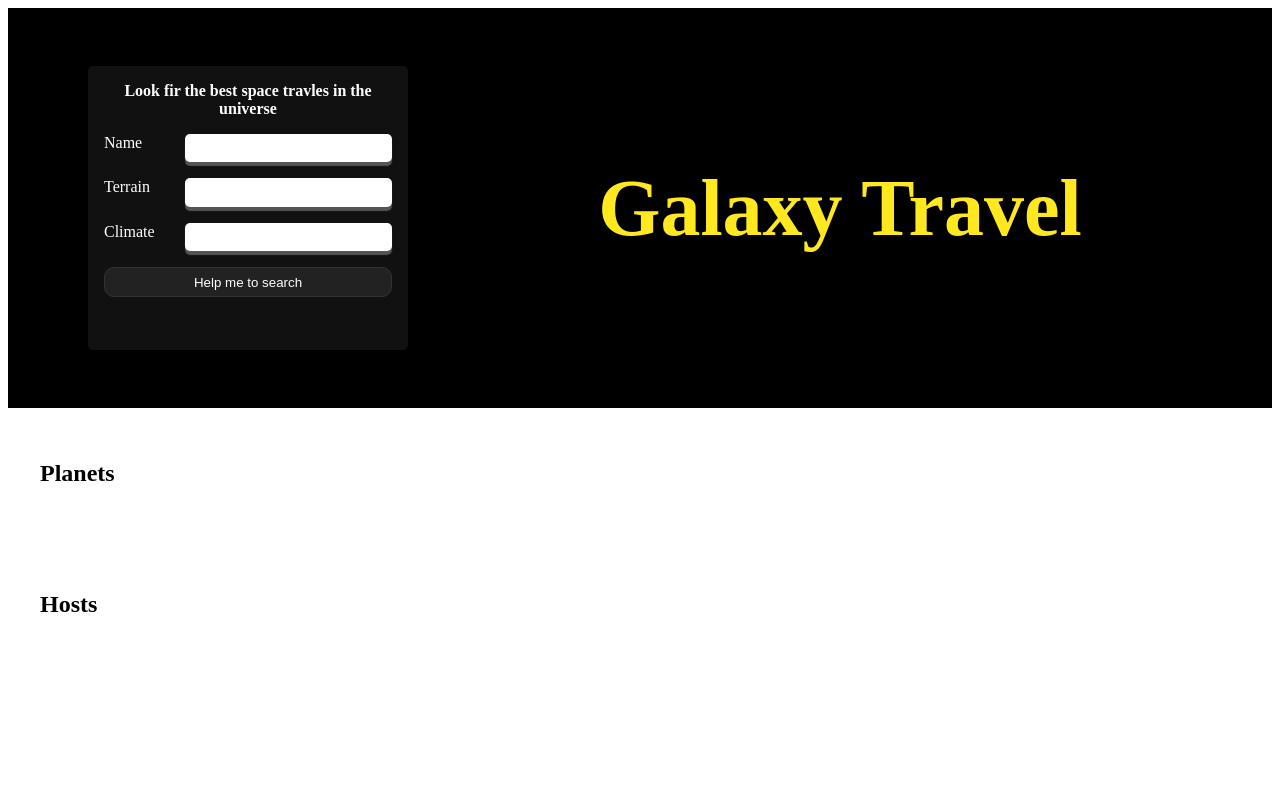
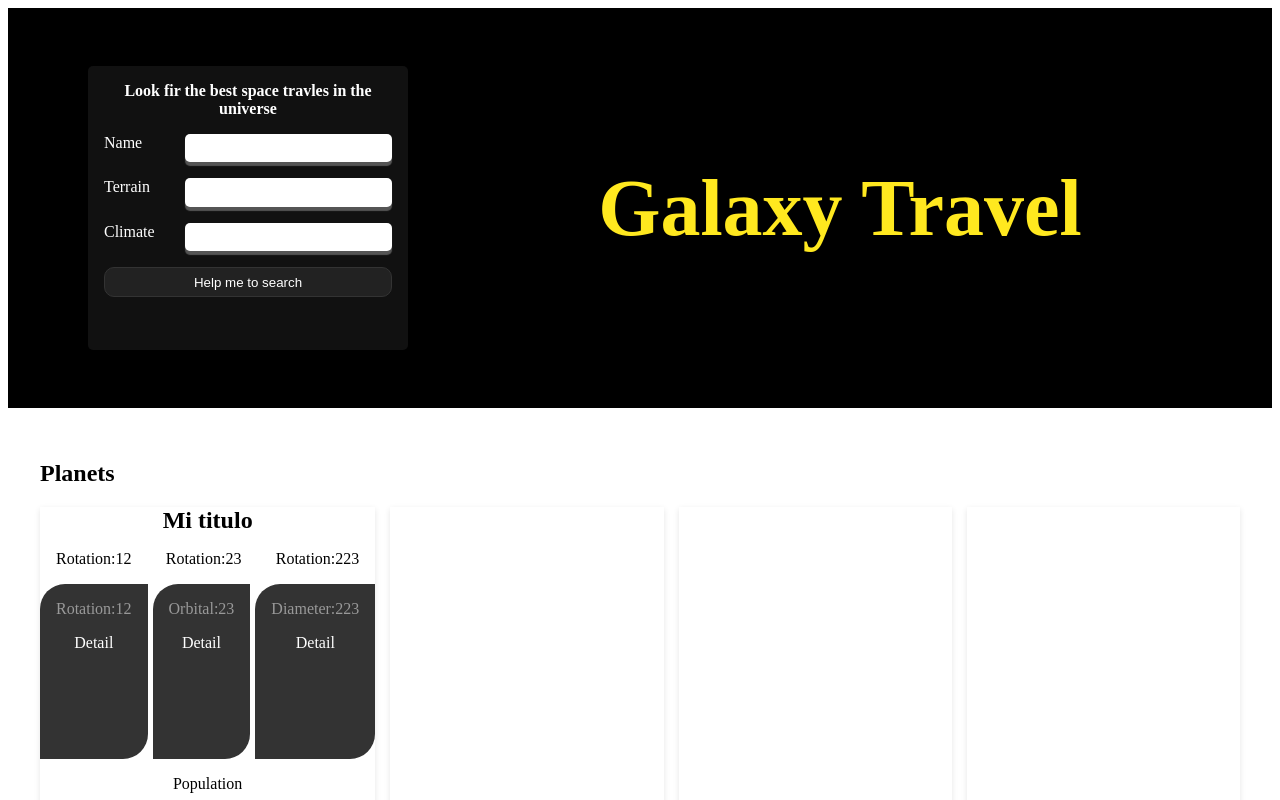
Before and after one commit to axelchacon/Axel-galaxy-travel, a React (Vite) app: page / in a window 1280 px wide. Shown: the top 800 px of the page. Built offline with nearby package versions, Linux system fonts and the light colour scheme.

Commit message:
Paso2.2: listos los estilos de la Card

```diff
--- a/src/App.jsx
+++ b/src/App.jsx
@@ -1,3 +1,4 @@
+import Card from "./components/Card/Card";
 import { Container } from "./components/Container/Container";
 import Grid from "./components/Grid/Grid";
 import Hero from "./components/Hero/Hero";
@@ -11,7 +12,33 @@
         <SearchForm ca={"Look fir the best space travles in the universe"} />
       </Hero>
       <Container title="Planets">
-        <Grid columns={4} rows="200px" gap="15px"></Grid>
+        <Grid columns={4} rows="auto" gap="15px">
+          <Card>
+            <h2>Mi titulo</h2>
+            <div className="horizontal-group">
+              <p>Rotation:12</p>
+              <p>Rotation:23</p>
+              <p>Rotation:223</p>
+            </div>
+            <div className="featured-group">
+              <div className="featured-item">
+                Rotation:12<p>Detail</p>
+              </div>
+              <div className="featured-item">
+                Orbital:23 <p>Detail</p>
+              </div>
+              <div className="featured-item">
+                Diameter:223 <p>Detail</p>
+              </div>
+            </div>
+            <p className="center">Population</p>
+            <p className="center text-big margin-0">200,000</p>
+          </Card>
+          <Card />
+          <Card />
+          <Card />
+          <Card />
+        </Grid>
       </Container>
       <Container title="Hosts" />
     </>
--- /dev/null
+++ b/src/components/Card/Card.css
@@ -0,0 +1,48 @@
+.card {
+  width: 100%;
+  height: 100%;
+  box-shadow: rgb(0 0 0 / 10%) 0px 2px 6px;
+}
+.card h2 {
+  margin: 0;
+  text-align: center;
+}
+
+.card .horizontal-group {
+  display: flex;
+  align-content: center;
+  justify-content: space-between;
+  padding: 0 1em;
+}
+.card .featured-group {
+  display: flex;
+  grid-gap: 5px;
+  gap: 5px;
+  justify-content: center;
+}
+.card .featured-item {
+  background-color: #333;
+  color: #999;
+  padding: 1em;
+  border-top-left-radius: 25px;
+  border-bottom-right-radius: 25px;
+  /* max-width: 100px; */
+  height: 175px;
+  display: flex;
+  flex-direction: column;
+  box-sizing: border-box;
+  text-align: center;
+}
+.featured-item p {
+  color: #fff;
+}
+.card .center {
+  text-align: center;
+}
+
+.card .text-big {
+  font-size: 2em;
+}
+.card .margin-0 {
+  margin: 0;
+}
--- /dev/null
+++ b/src/components/Card/Card.jsx
@@ -0,0 +1,6 @@
+import "./Card.css";
+function Card({ children }) {
+  return <div className="card">{children}</div>;
+}
+
+export default Card;
```
